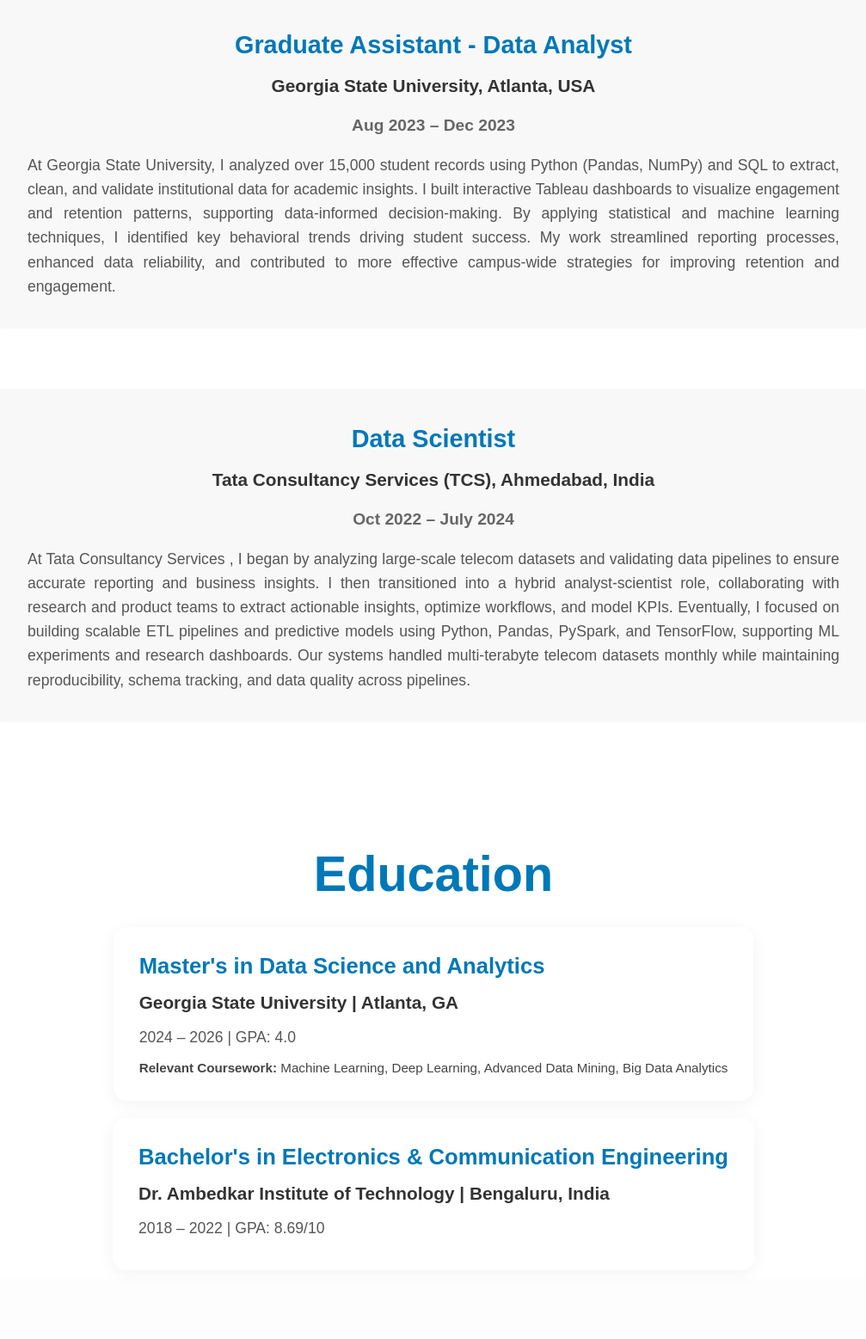
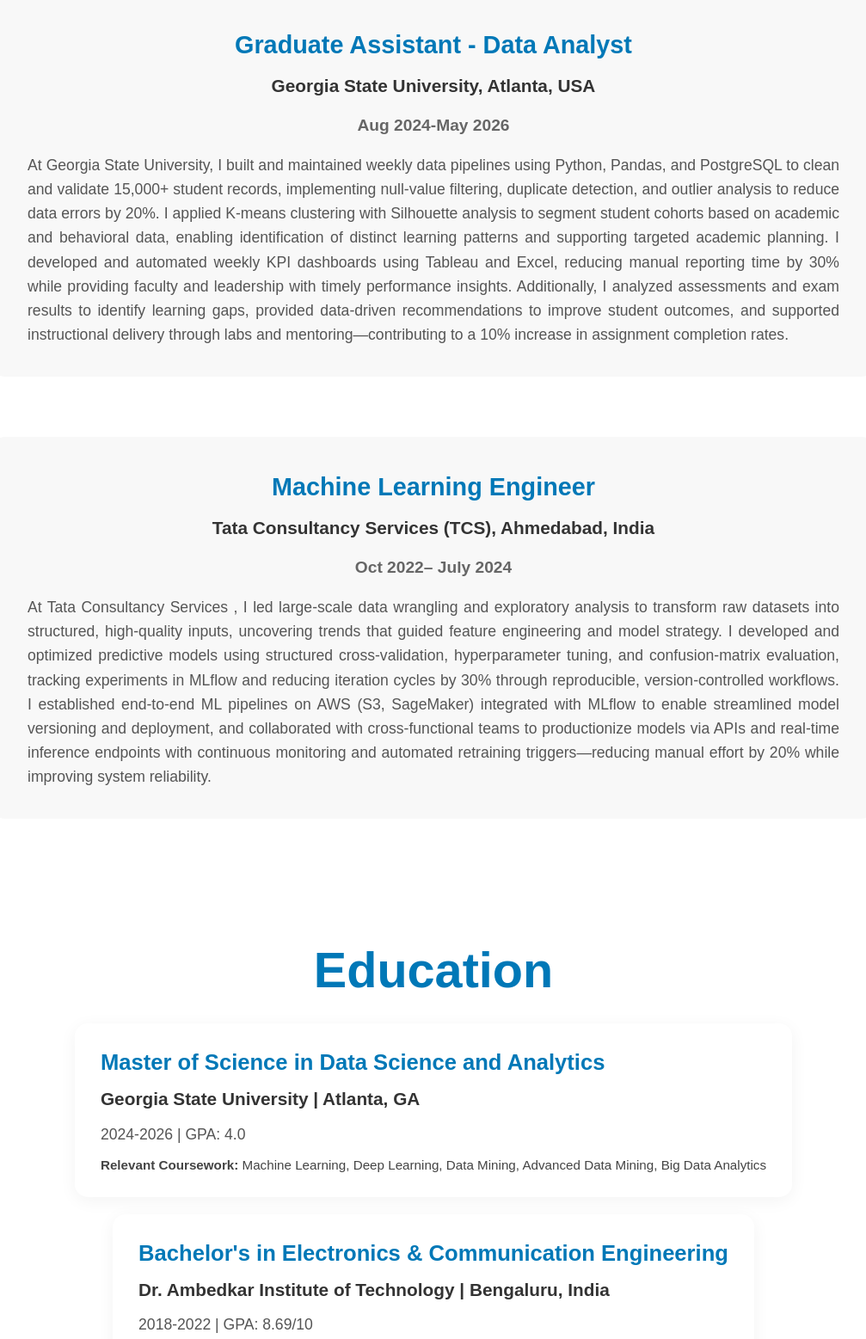
Before and after one commit to Bhavanasj/Portfolio, a plain HTML site: page index.html in a window 1280 px wide. Shown: the part 1020-2577 px from the top of the page at 86% size, without its empty margins (136-1143 px from the left). Drawn offline with nearby package versions, Linux system fonts and the light colour scheme.

Commit message:
Updated resume and some content

```diff
--- a/index.html
+++ b/index.html
@@ -67,26 +67,32 @@
         <div class="timeline-content">
           <h3>Graduate Assistant - Data Analyst</h3>
           <h4>Georgia State University, Atlanta, USA </h4>
-          <div class="timeline-date">Aug 2023 – Dec 2023</div>
+          <div class="timeline-date">Aug 2024-May 2026</div>
           <p>
-            At Georgia State University, I analyzed over 15,000 student records using Python (Pandas, NumPy) and SQL to extract, clean, and validate institutional data for academic insights.
-            I built interactive Tableau dashboards to visualize engagement and retention patterns, supporting data-informed decision-making. By applying statistical and machine learning techniques,
-            I identified key behavioral trends driving student success. My work streamlined reporting processes, enhanced data reliability, and contributed to more effective campus-wide strategies for
-            improving retention and engagement.
+            At Georgia State University, I built and maintained weekly data pipelines using Python, Pandas, and PostgreSQL to clean and validate 15,000+ student records,
+            implementing null-value filtering, duplicate detection, and outlier analysis to reduce data errors by 20%. I applied K-means clustering with Silhouette analysis
+            to segment student cohorts based on academic and behavioral data, enabling identification of distinct learning patterns and supporting targeted academic planning.
+            I developed and automated weekly KPI dashboards using Tableau and Excel, reducing manual reporting time by 30% while providing faculty and leadership with timely performance insights.
+
+
+            Additionally, I analyzed assessments and exam results to identify learning gaps, provided data-driven recommendations to improve student outcomes, and supported
+            instructional delivery through labs and mentoring—contributing to a 10% increase in assignment completion rates.
           </p>
-          </div>
+        </div>
       </div>
       <div class="timeline-item">
         <div class="timeline-dot"></div>
         <div class="timeline-content">
-          <h3>Data Scientist</h3>
+          <h3>Machine Learning Engineer</h3>
           <h4>Tata Consultancy Services (TCS), Ahmedabad, India</h4>
-          <div class="timeline-date">Oct 2022 – July 2024</div>
+          <div class="timeline-date">Oct 2022– July 2024</div>
           <p>
-            At Tata Consultancy Services , I began by analyzing large-scale telecom datasets and validating data pipelines to ensure accurate reporting and business insights.
-            I then transitioned into a hybrid analyst-scientist role, collaborating with research and product teams to extract actionable insights, optimize workflows, and model KPIs.
-            Eventually, I focused on building scalable ETL pipelines and predictive models using Python, Pandas, PySpark, and TensorFlow, supporting ML experiments and research dashboards.
-            Our systems handled multi-terabyte telecom datasets monthly while maintaining reproducibility, schema tracking, and data quality across pipelines.
+            At Tata Consultancy Services , I led large-scale data wrangling and exploratory analysis to transform raw datasets into structured, high-quality inputs,
+            uncovering trends that guided feature engineering and model strategy. I developed and optimized predictive models using structured cross-validation,
+            hyperparameter tuning, and confusion-matrix evaluation, tracking experiments in MLflow and reducing iteration cycles by 30% through reproducible,
+            version-controlled workflows. I established end-to-end ML pipelines on AWS (S3, SageMaker) integrated with MLflow to enable streamlined model versioning
+            and deployment, and collaborated with cross-functional teams to productionize models via APIs and real-time inference endpoints with continuous monitoring
+            and automated retraining triggers—reducing manual effort by 20% while improving system reliability.
           </p>
         </div>
       </div>
@@ -98,15 +104,15 @@
     <h2 class="section-title">Education</h2>
     <div class="education-cards">
       <div class="edu-card">
-        <h3>Master's in Data Science and Analytics</h3>
+        <h3>Master of Science in Data Science and Analytics</h3>
         <h4>Georgia State University | Atlanta, GA</h4>
-        <span class="edu-duration">2024 – 2026 | GPA: 4.0</span>
-        <p><strong>Relevant Coursework:</strong> Machine Learning, Deep Learning, Advanced Data Mining, Big Data Analytics</p>
+        <span class="edu-duration">2024-2026 | GPA: 4.0</span>
+        <p><strong>Relevant Coursework:</strong> Machine Learning, Deep Learning, Data Mining, Advanced Data Mining, Big Data Analytics</p>
       </div>
       <div class="edu-card">
         <h3>Bachelor's in Electronics & Communication Engineering</h3>
         <h4>Dr. Ambedkar Institute of Technology | Bengaluru, India</h4>
-        <span class="edu-duration">2018 – 2022 | GPA: 8.69/10</span>
+        <span class="edu-duration">2018-2022 | GPA: 8.69/10</span>
       </div>
     </div>
   </section>
--- a/script.js
+++ b/script.js
@@ -1,8 +1,9 @@
 // ---------- TYPEWRITER EFFECT ----------
 const roles = [
-  "Data Scientist",
-  "Data Analyst",
-  "Machine Learning Engineer"
+  "Machine Learning Engineer",
+  "Junior Data Scientist",
+  "AI Engineer",
+  "Data Analyst"
 ];
 
 let i = 0;
```
Also changed, not shown: 2 other files.
